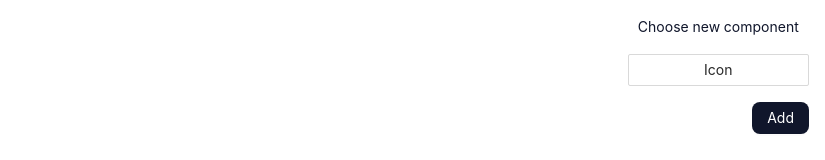
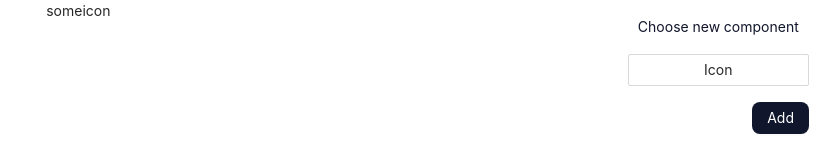
Before and after one commit to KrzysztofKrych/editor, a React (Create React App) app: page / in a window 1280 px wide. Both pictures are taken after a click on the button "Add". Shown: the top 160 px of the page, without its empty margins (455-1280 px from the left). Built offline with nearby package versions, Linux system fonts and the light colour scheme.

Commit message:
default selected value

```diff
--- a/src/components/views/Editor.tsx
+++ b/src/components/views/Editor.tsx
@@ -1,26 +1,43 @@
 import { useRef } from 'react'
 import Draggable from 'react-draggable'
 import { useSelector } from 'react-redux'
+import { useAppDispatch } from '../../store'
 import { editorSelector } from '../../store/editor/editor.reducer'
+import { updateDraggableIconThunkAction, updateDraggableTextThunkAction } from '../../store/editor/editor.thunk'
 import { StyledDiv } from '../../styles/styled-components'
 
 export const Editor = () => {
   const textRef = useRef(null)
   const iconRef = useRef(null)
   const { draggableTexts, draggableIcons } = useSelector(editorSelector)
+  const dispatch = useAppDispatch()
   return (
     <div>
-      {draggableTexts.map(({ id, value }) => (
-        <Draggable key={id} bounds='parent' nodeRef={textRef}>
+      {draggableTexts.map((text) => (
+        <Draggable
+          onStop={(event, position) => {
+            dispatch(updateDraggableTextThunkAction({ ...text, position: { x: position.x, y: position.y } }))
+          }}
+          key={text.id}
+          bounds='parent'
+          nodeRef={textRef}
+        >
           <StyledDiv style={{ display: 'inline-block' }} ref={textRef}>
-            {value}
+            {text.value}
           </StyledDiv>
         </Draggable>
       ))}
-      {draggableIcons.map(({ id, value }) => (
-        <Draggable key={id} bounds='parent' nodeRef={iconRef}>
+      {draggableIcons.map((icon) => (
+        <Draggable
+          key={icon.id}
+          bounds='parent'
+          nodeRef={iconRef}
+          onStop={(event, position) => {
+            dispatch(updateDraggableIconThunkAction({ ...icon, position: { x: position.x, y: position.y } }))
+          }}
+        >
           <StyledDiv style={{ display: 'inline-block' }} ref={iconRef}>
-            {value}
+            {icon.value}
           </StyledDiv>
         </Draggable>
       ))}
--- a/src/components/views/EditorMenu.tsx
+++ b/src/components/views/EditorMenu.tsx
@@ -11,7 +11,8 @@ const defaultText = { value: `test${Date.now()}`, id: `${Date.now()}`, position:
 const defaultIcon = { value: `someicon`, id: `${Date.now()}`, position: { x: 0, y: 0 } }
 
 export const EditorMenu = () => {
-  const [selectedDraggableType, setSelectedDraggableType] = useState<DraggableType>()
+  const defaultSelectedDraggableType = DraggableType.ICON
+  const [selectedDraggableType, setSelectedDraggableType] = useState<DraggableType>(defaultSelectedDraggableType)
   const dispatch = useAppDispatch()
   const handleAddDraggable = () => {
     switch (selectedDraggableType) {
@@ -37,7 +38,7 @@ export const EditorMenu = () => {
           }}
           title='Choose new component'
           titlePadding='1rem 0'
-          defaultValue={DraggableType.ICON}
+          defaultValue={defaultSelectedDraggableType}
           options={Object.values(DraggableType).map((type) => (
             <Select.Option key={type} value={type}>
               {type}
```
